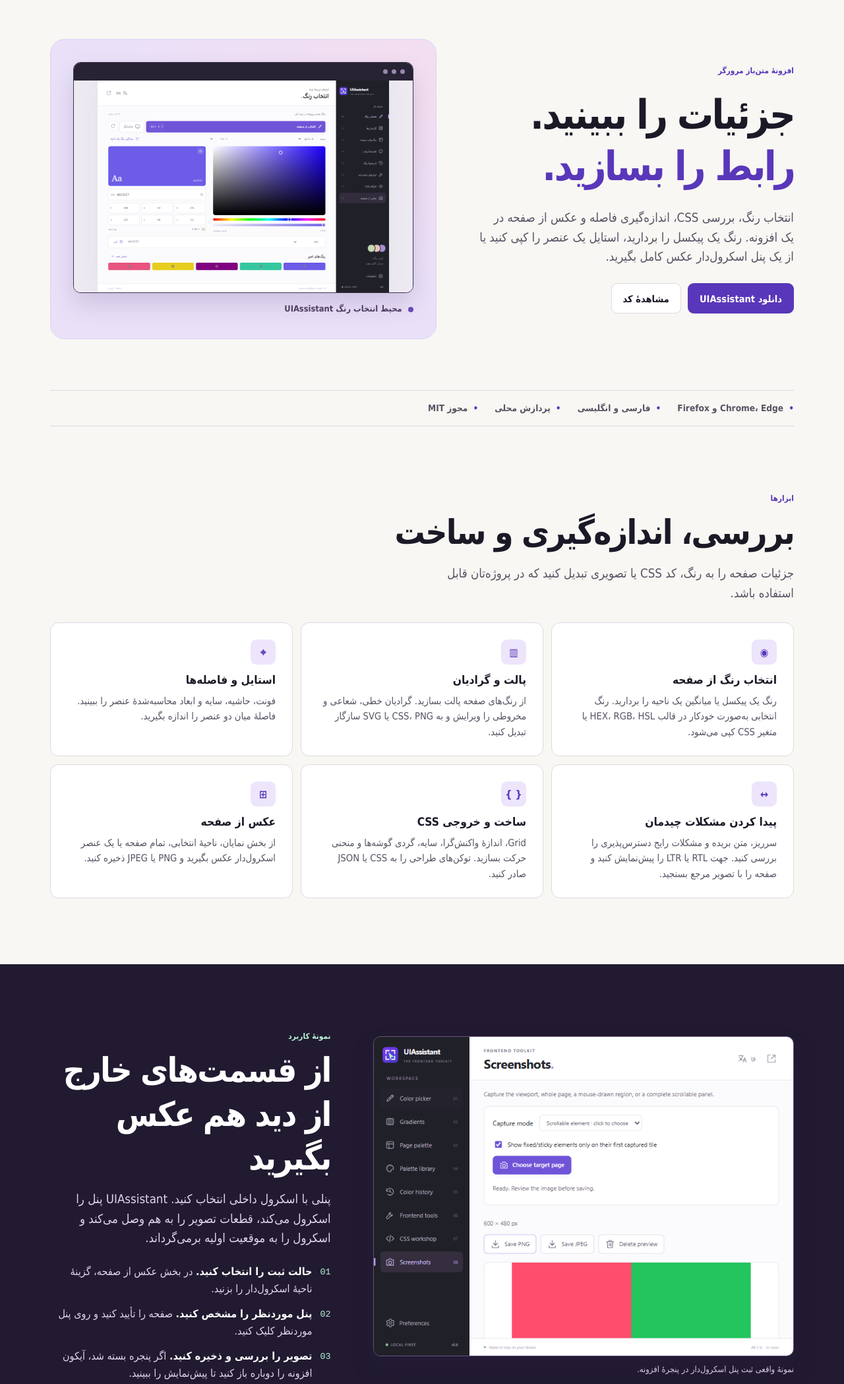
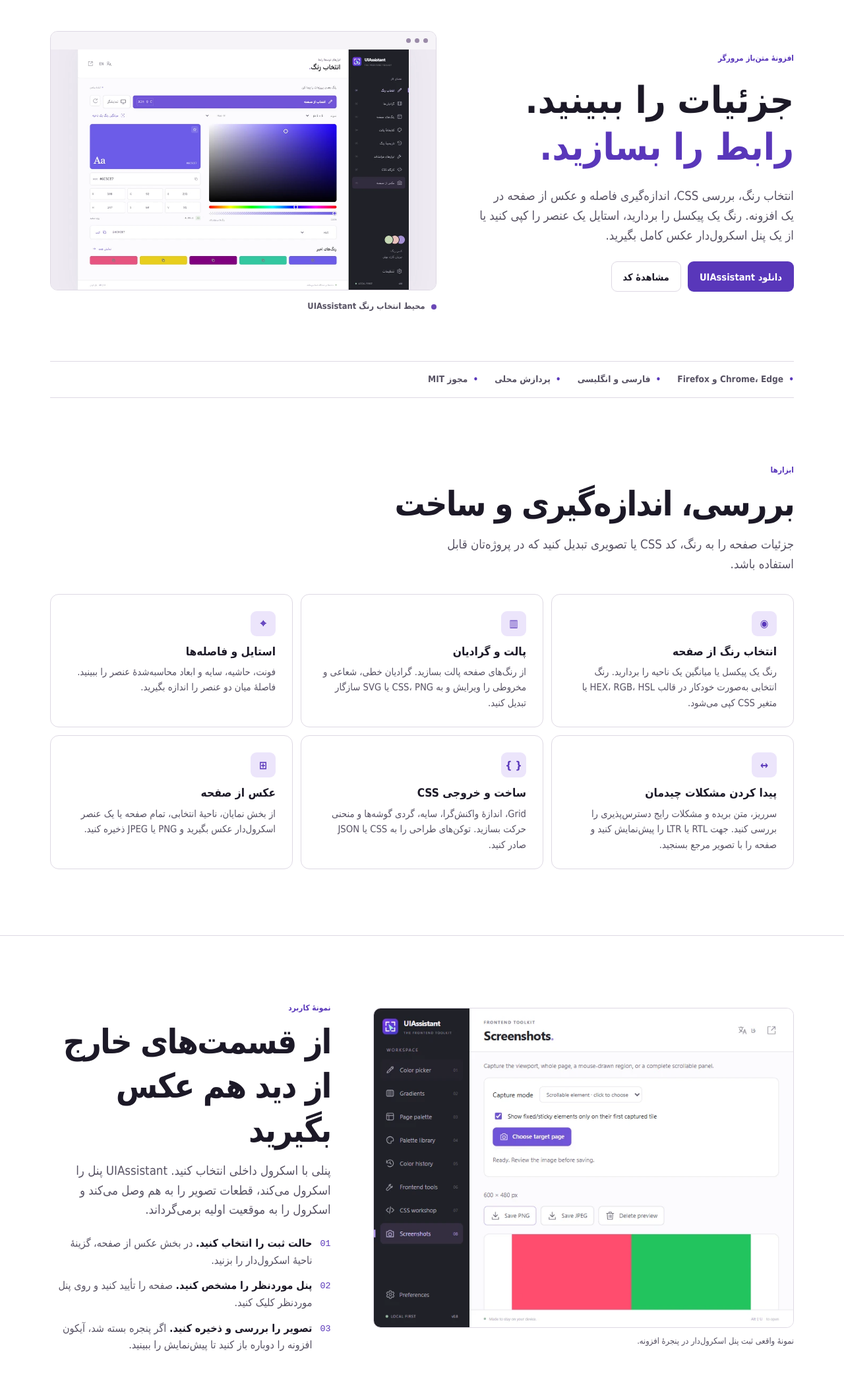
Before and after one commit to salehghotbani/UIAssistant, a browser extension: page docs/fa/index.html in a window 1280 px wide. Shown: the part 120-2217 px from the top of the page at 66% size. Drawn offline with Linux system fonts and the light colour scheme.

Commit message:
Lighten the bilingual project website (#3)

```diff
--- a/docs/assets/site.css
+++ b/docs/assets/site.css
@@ -1,12 +1,11 @@
 :root {
   color-scheme: light;
-  --paper: #f8f7f3;
+  --paper: #fff;
   --ink: #1c1927;
   --muted: #575263;
   --violet: #5937ba;
   --lavender: #ece5fb;
   --line: #ded9e4;
-  --mint: #b7f3d8;
   font-family: system-ui, sans-serif;
   line-height: 1.6;
   color: var(--ink);
@@ -121,7 +120,7 @@ code {
   grid-template-columns: minmax(0, 0.98fr) minmax(0, 1.2fr);
   align-items: center;
   gap: clamp(28px, 5vw, 76px);
-  padding-block: clamp(46px, 8vw, 116px) clamp(44px, 6vw, 84px);
+  padding-block: clamp(46px, 7vw, 96px) clamp(44px, 6vw, 72px);
 }
 .eyebrow {
   font-weight: 750;
@@ -134,10 +133,10 @@ html[dir='rtl'] .eyebrow {
   letter-spacing: 0;
 }
 h1 {
-  font-size: clamp(2.6rem, 5.2vw, 4.65rem);
-  line-height: 0.99;
-  font-weight: 850;
-  letter-spacing: -0.065em;
+  font-size: clamp(2.6rem, 4.8vw, 3.5rem);
+  line-height: 1.05;
+  font-weight: 800;
+  letter-spacing: -0.045em;
   margin-block: 18px 24px;
 }
 h1 span {
@@ -145,8 +144,8 @@ h1 span {
   color: var(--violet);
 }
 html[dir='rtl'] h1 {
-  font-size: clamp(2.2rem, 4.8vw, 4.3rem);
-  letter-spacing: -0.045em;
+  font-size: clamp(2.2rem, 4.6vw, 3.5rem);
+  letter-spacing: 0;
   line-height: 1.27;
 }
 .lead {
@@ -185,29 +184,24 @@ html[dir='rtl'] h1 {
 }
 .hero-visual {
   min-width: 0;
-  padding: clamp(12px, 2.7vw, 34px);
-  border: 1px solid #e0d3f5;
-  border-radius: 22px;
-  background: radial-gradient(ellipse at 92% 14%, #f4def0, transparent 58%), #eae1f9;
 }
 .window {
   overflow: hidden;
   border-radius: 11px;
-  border: 1px solid #3c334c;
-  box-shadow: 0 18px 36px #38245f29;
+  border: 1px solid var(--line);
 }
 .window-bar {
   display: flex;
   align-items: center;
   gap: 6px;
   padding: 10px 12px;
-  background: #282334;
+  background: #f6f4f8;
 }
 .window-bar i {
   width: 7px;
   height: 7px;
   border-radius: 50%;
-  background: #9788ad;
+  background: #9a8aa8;
 }
 .hero-visual img,
 .showcase img {
@@ -218,7 +212,7 @@ html[dir='rtl'] h1 {
   align-items: center;
   gap: 9px;
   margin-block-start: 14px;
-  color: #4d3e60;
+  color: var(--muted);
   font-size: 0.8rem;
   font-weight: 680;
 }
@@ -293,14 +287,7 @@ html[dir='rtl'] .section h2 {
   font-weight: 800;
 }
 .showcase {
-  background: #211a30;
-  color: #fff;
-}
-.showcase .eyebrow {
-  color: var(--mint);
-}
-.showcase .lead {
-  color: #e0d5ed;
+  border-block: 1px solid var(--line);
 }
 .showcase-grid {
   display: grid;
@@ -308,11 +295,8 @@ html[dir='rtl'] .section h2 {
   align-items: center;
   gap: clamp(28px, 5vw, 65px);
 }
-.showcase .window {
-  border-color: #655278;
-}
 .showcase figcaption {
-  color: #d9cbe6;
+  color: var(--muted);
   font-size: 0.8rem;
   margin-block-start: 10px;
 }
@@ -330,17 +314,17 @@ html[dir='rtl'] .section h2 {
   grid-template-columns: auto 1fr;
   gap: 12px;
   align-items: start;
-  color: #e0d5ed;
+  color: var(--muted);
 }
 .steps li::before {
   content: counter(steps, decimal-leading-zero);
   font-family: ui-monospace, monospace;
-  color: var(--mint);
+  color: var(--violet);
   font-size: 0.84rem;
   padding-block-start: 3px;
 }
 .steps strong {
-  color: #fff;
+  color: var(--ink);
 }
 .download-grid .card {
   display: flex;
@@ -403,7 +387,7 @@ details p {
 @media (max-width: 850px) {
   .hero,
   .showcase-grid {
-    grid-template-columns: 1fr;
+    grid-template-columns: minmax(0, 1fr);
   }
   .hero-copy {
     max-width: 650px;
@@ -417,6 +401,12 @@ details p {
   }
 }
 
+@media (max-width: 640px) {
+  .download-grid {
+    grid-template-columns: 1fr;
+  }
+}
+
 @media (max-width: 560px) {
   .masthead .wrap {
     gap: 10px 16px;
@@ -426,7 +416,6 @@ details p {
     gap: 8px 15px;
   }
   .feature-grid,
-  .download-grid,
   .install {
     grid-template-columns: 1fr;
   }
--- a/docs/fa/index.html
+++ b/docs/fa/index.html
@@ -12,11 +12,7 @@
     <link rel="canonical" href="https://uiassistant.ghotbani.ir/fa/" />
     <link rel="alternate" hreflang="en" href="https://uiassistant.ghotbani.ir/" />
     <link rel="alternate" hreflang="fa" href="https://uiassistant.ghotbani.ir/fa/" />
-    <link
-      rel="alternate"
-      hreflang="x-default"
-      href="https://uiassistant.ghotbani.ir/"
-    />
+    <link rel="alternate" hreflang="x-default" href="https://uiassistant.ghotbani.ir/" />
     <link rel="icon" type="image/png" href="../publishing/assets/store-icon-128.png" />
     <link rel="stylesheet" href="../assets/site.css" />
     <meta name="theme-color" content="#f8f7f3" />
@@ -103,7 +99,9 @@
             <div class="window">
               <div class="window-bar" aria-hidden="true"><i></i><i></i><i></i></div>
               <img
-                src="../publishing/assets/fa-picker-1280x800.png"
+                src="../assets/picker-fa-1088.webp"
+                srcset="../assets/picker-fa-480.webp 480w, ../assets/picker-fa-1088.webp 1088w"
+                sizes="(max-width: 750px) 90vw, (max-width: 850px) 680px, (max-width: 1256px) 47vw, 580px"
                 width="1280"
                 height="800"
                 fetchpriority="high"
@@ -180,7 +178,12 @@
           <figure>
             <div class="window">
               <img
-                src="../images/container-popup.png"
+                src="../assets/capture-panel-790.webp"
+                srcset="
+                  ../assets/capture-panel-480.webp 480w,
+                  ../assets/capture-panel-790.webp 790w
+                "
+                sizes="(max-width: 750px) 90vw, (max-width: 850px) 680px, (max-width: 1256px) 51vw, 640px"
                 width="790"
                 height="600"
                 loading="lazy"
```
Also changed, not shown: docs/index.html (+7 -7 lines), docs/assets/capture-panel-480.webp (added), docs/assets/capture-panel-790.webp (added), docs/assets/picker-en-1088.webp (added), docs/assets/picker-en-480.webp (added), docs/assets/picker-fa-1088.webp (added), docs/assets/picker-fa-480.webp (added).
